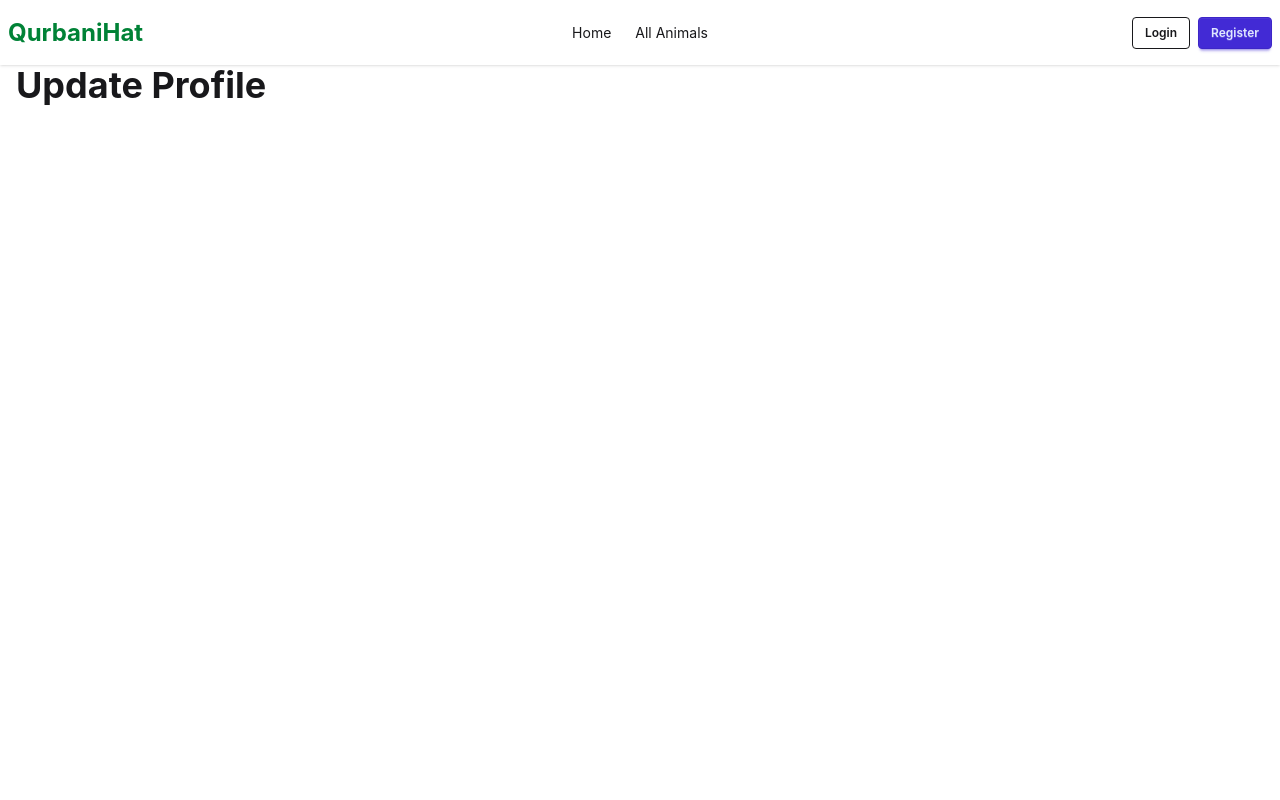
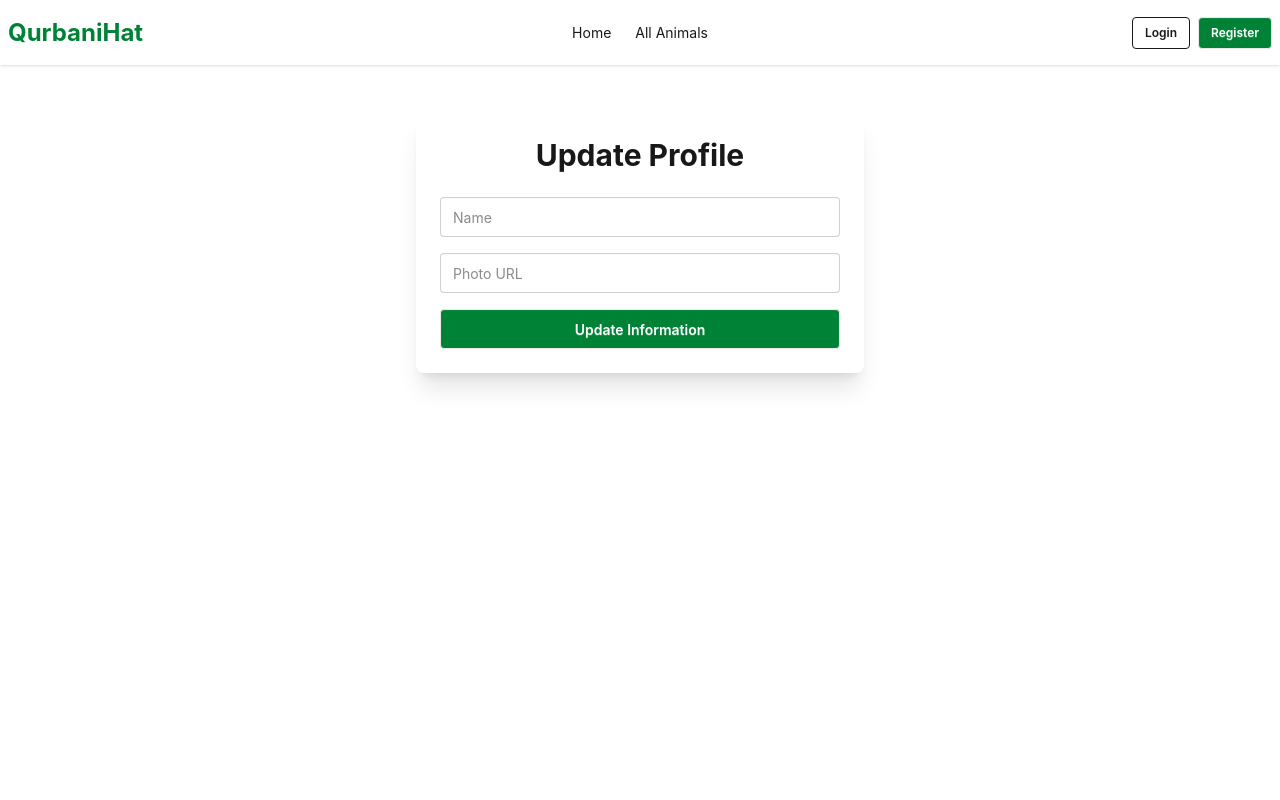
Before and after one commit to nazrul23-human/QurbaniHat-Livestock-Booking-Platform, a React (Vite) app: page /update-profile in a window 1280 px wide. Shown: the top 800 px of the page. Built offline with nearby package versions, Linux system fonts and the light colour scheme; no server answers.

Commit message:
My Profile and Update Profile Page create

```diff
--- a/src/components/Navbar.jsx
+++ b/src/components/Navbar.jsx
@@ -92,7 +92,7 @@ const Navbar = () => {
 
               <button
                 onClick={handleLogout}
-                className="btn btn-error btn-sm"
+                className="btn bg-green-700 text-white"
               >
                 Logout
               </button>
@@ -108,7 +108,7 @@ const Navbar = () => {
 
               <Link
                 to="/register"
-                className="btn btn-primary btn-sm"
+                className="btn bg-green-700 text-white  btn-sm"
               >
                 Register
               </Link>
--- a/src/context/AuthContext.jsx
+++ b/src/context/AuthContext.jsx
@@ -53,6 +53,13 @@ const AuthProvider = ({ children }) => {
     return signOut(auth);
   };
 
+  const updateUserProfile = (name, photo) => {
+  return updateProfile(auth.currentUser, {
+    displayName: name,
+    photoURL: photo,
+  });
+};
+
   useEffect(() => {
     const unsubscribe = onAuthStateChanged(
       auth,
@@ -72,6 +79,7 @@ const AuthProvider = ({ children }) => {
     signInUser,
     googleLogin,
     logout,
+    updateUserProfile,
     updateProfile,
     auth,
   };
--- a/src/main.jsx
+++ b/src/main.jsx
@@ -9,7 +9,7 @@ ReactDOM.createRoot(document.getElementById("root")).render(
   <React.StrictMode>
     <AuthProvider>
       <RouterProvider router={router} />
-       <Toaster position="top-right" />
+       <Toaster position="top-center" />
     </AuthProvider>
 
   </React.StrictMode>
--- a/src/pages/Login.jsx
+++ b/src/pages/Login.jsx
@@ -69,7 +69,7 @@ const Login = () => {
               required
             />
 
-            <button className="btn btn-primary w-full">
+            <button className="btn bg-green-700 text-white w-full">
               Login
             </button>
           </form>
--- a/src/pages/MyProfile.jsx
+++ b/src/pages/MyProfile.jsx
@@ -1,9 +1,40 @@
+import { useContext } from "react";
+import { AuthContext } from "../context/AuthContext";
+import { Link } from "react-router-dom";
+
 const MyProfile = () => {
+  const { user } = useContext(AuthContext);
+
   return (
-    <div>
-      <h1 className="text-4xl font-bold">
-        My Profile
-      </h1>
+    <div className="max-w-2xl mx-auto py-12">
+      <div className="bg-white shadow-xl rounded-2xl p-8">
+
+        <div className="flex flex-col items-center">
+
+          <img
+            src={user?.photoURL}
+            alt={user?.displayName}
+            className="w-32 h-32 rounded-full object-cover"
+          />
+
+          <h2 className="text-3xl font-bold mt-4">
+            {user?.displayName}
+          </h2>
+
+          <p className="text-gray-500 mt-2">
+            {user?.email}
+          </p>
+
+          <Link
+            to="/update-profile"
+            className="btn bg-green-700 text-white mt-6"
+          >
+            Update Profile
+          </Link>
+
+        </div>
+
+      </div>
     </div>
   );
 };
--- a/src/pages/Register.jsx
+++ b/src/pages/Register.jsx
@@ -3,6 +3,7 @@ import { AuthContext } from "../context/AuthContext";
 import { Link, useNavigate } from "react-router-dom";
 import toast from "react-hot-toast";
 import { updateProfile } from "firebase/auth";
+
 const Register = () => {
     const { createUser } = useContext(AuthContext);
 
@@ -89,7 +90,7 @@ const Register = () => {
                         />
 
                         <button
-              className="btn btn-primary w-full"
+                            className="btn bg-green-700 text-white w-full"
                         >
                             Register
                         </button>
--- a/src/pages/UpdateProfile.jsx
+++ b/src/pages/UpdateProfile.jsx
@@ -1,9 +1,83 @@
+import { useContext, useState } from "react";
+import { AuthContext } from "../context/AuthContext";
+import { useNavigate } from "react-router-dom";
+import toast from "react-hot-toast";
+
 const UpdateProfile = () => {
+  const { user, updateUserProfile } =
+    useContext(AuthContext);
+
+  const navigate = useNavigate();
+
+  const [error, setError] = useState("");
+
+  const handleUpdate = (e) => {
+    e.preventDefault();
+
+    setError("");
+
+    const form = e.target;
+
+    const name = form.name.value;
+    const photo = form.photo.value;
+
+    updateUserProfile(name, photo)
+      .then(() => {
+        toast.success("Profile Updated Successfully");
+
+        navigate("/my-profile");
+
+        window.location.reload();
+      })
+      .catch((error) => {
+        setError(error.message);
+      });
+  };
+
   return (
-    <div>
-      <h1 className="text-4xl font-bold">
-        Update Profile
-      </h1>
+    <div className="max-w-md mx-auto py-12">
+      <div className="card bg-base-100 shadow-xl">
+        <div className="card-body">
+
+          <h2 className="text-3xl font-bold text-center">
+            Update Profile
+          </h2>
+
+          <form
+            onSubmit={handleUpdate}
+            className="space-y-4 mt-4"
+          >
+            <input
+              type="text"
+              name="name"
+              defaultValue={user?.displayName}
+              placeholder="Name"
+              className="input input-bordered w-full"
+              required
+            />
+
+            <input
+              type="text"
+              name="photo"
+              defaultValue={user?.photoURL}
+              placeholder="Photo URL"
+              className="input input-bordered w-full"
+              required
+            />
+
+            <button className="btn bg-green-700 text-white  w-full">
+              Update Information
+            </button>
+          </form>
+
+          {error && (
+            <p className="text-red-500">
+              {error}
+            </p>
+          )}
+
+        </div>
+      </div>
     </div>
   );
 };
```
Lines whose indentation alone changed are shown as unchanged.
